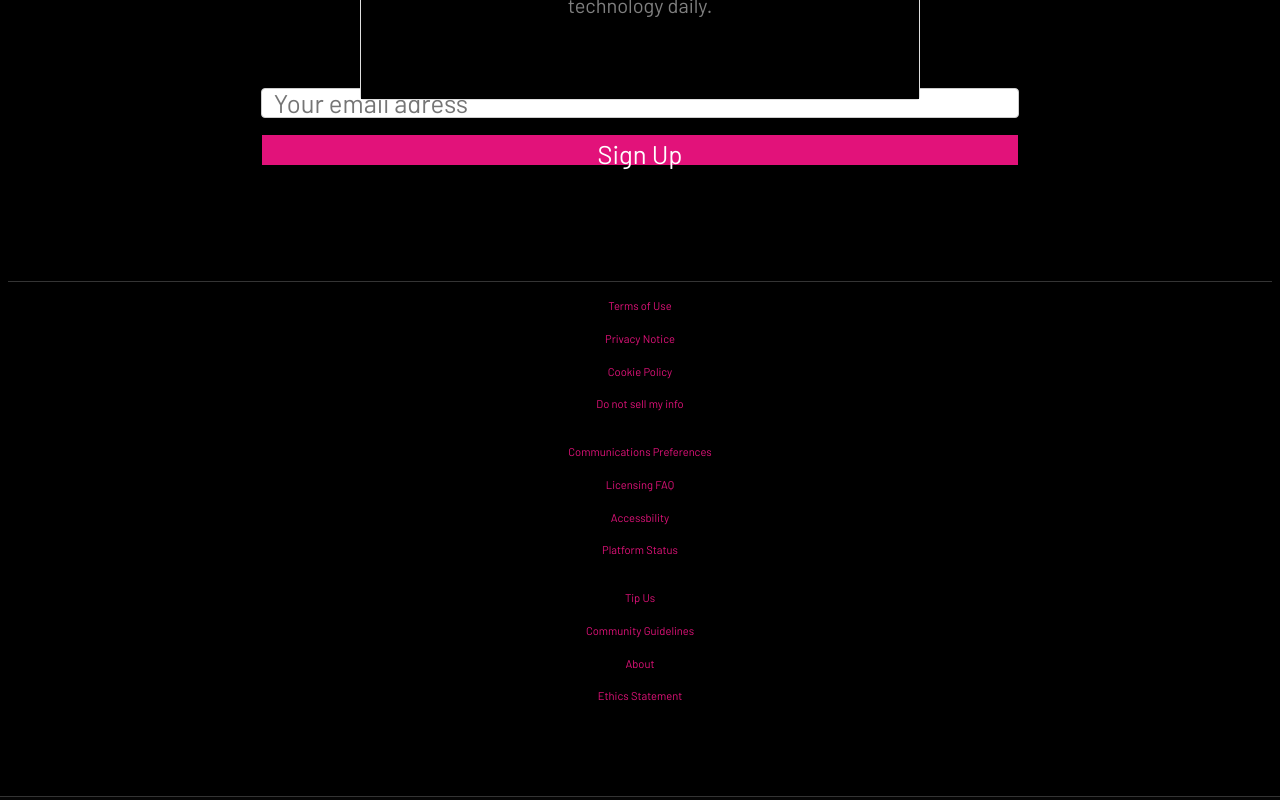
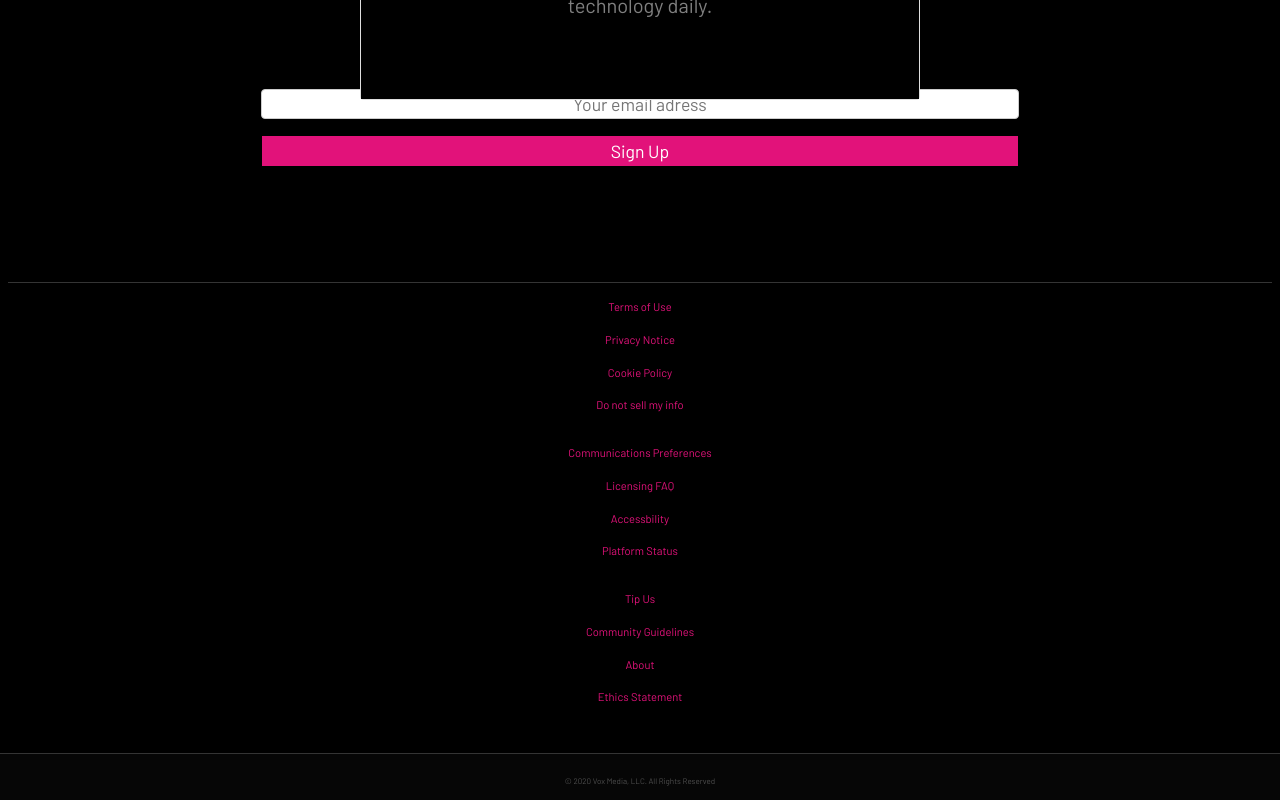
Before and after one commit to SKojiroHiggins/tech-today, a React (Create React App) app in the folder tech-today/: page /gaming in a window 1280 px wide. Shown: the part 460-1260 px from the top of the page. Built offline with nearby package versions, Linux system fonts and the light colour scheme.

Commit message:
fixed footer css issues

```diff
--- a/tech-today/package.json
+++ b/tech-today/package.json
@@ -8,11 +8,8 @@
     "@testing-library/user-event": "^7.2.1",
     "bootstrap": "^4.5.0",
     "react": "^16.13.1",
-<<<<<<< HEAD
     "react-bootstrap": "^1.0.1",
-=======
     "react-adsense": "^0.1.0",
->>>>>>> 05bebe10c0e7d2128a9ff7b708471f35519c9353
     "react-dom": "^16.13.1",
     "react-router-dom": "^5.2.0",
     "react-scripts": "3.4.1"
--- a/tech-today/src/App.css
+++ b/tech-today/src/App.css
@@ -6,25 +6,19 @@
 }
 
 /* Body */
-<<<<<<< HEAD
 html, body {
   min-height: 100%;
 }
-=======
->>>>>>> 5ae02c75df268bac97209b765023cd73e6886468
 body {
   background-color: white;
 
 }
 
 /* Navbar */
-<<<<<<< HEAD
-
 .hamburger {
   min-height: 100%;
 }
-=======
->>>>>>> 5ae02c75df268bac97209b765023cd73e6886468
+
 #navbar {
   background: black;
   overflow: auto;
--- a/tech-today/src/Components/Footer/Footer.css
+++ b/tech-today/src/Components/Footer/Footer.css
@@ -8,12 +8,14 @@
     display: flex;
     flex-direction: column;
 }
-.footer .footer__bottom {
+#footer__bottom-font {
+    font-size: 0.5rem;
+}
+.footer .footer__bottom-font {
     width: 100%;
     height: 7vh;
     border-top: 0.5px solid #343434;
     background-color: #060606;
-    font-size: 0.2rem;
     display: flex;
     justify-content: center;
     align-items: center;
@@ -115,17 +117,21 @@
     color: #b1b1b1;
     margin-bottom: 1.5rem;
 }
-input {
+.footer__input {
     height: 1.9rem;
+    line-height: 1rem;
+    font-size: 0.8rem;
+    text-align: left;
 }
-.footer__btn {
+.footer__vergebtn {
     background: #e2127a;;
     color: white;
     border: 1px solid black;
     height: 2rem;
     width: 40%;
+    font-size: 1rem;
 }
-.footer__btn:hover {
+.footer__vergebtn:hover {
     background: #e2127ac7;
     transition: all ease-in-out 0.3s;
     cursor: pointer;
@@ -162,8 +168,10 @@ and (max-device-width : 1024px)  {
         width: 60%;
     }
     .footer__input,
-    .footer__btn {
+    .footer__vergebtn {
         width: 100%;
+        font-size: 1.1rem;
+        text-align: center;
     }
     .footer__content-links {
         display: flex;
@@ -205,8 +213,10 @@ and (max-device-width : 568px) {
         flex-direction: column;
     }
     .footer__input,
-    .footer__btn {
+    .footer__vergebtn {
         width: 100%;
+        font-size: 1rem;
+        text-align: center;
     }
     .footer__content-links {
         display: flex;
--- a/tech-today/src/Components/Footer/Footer.js
+++ b/tech-today/src/Components/Footer/Footer.js
@@ -23,7 +23,7 @@ const Footer = () => {
                         <h3>Subscribe to our newsletter</h3>
                         <p>Looking to receive the latest news and updates?</p>
                         <input className="footer__input" type="text" placeholder="Your email adress"></input>
-                        <button className="footer__btn">Sign Up</button>
+                        <button className="footer__vergebtn">Sign Up</button>
                     </div>
                 </div>
                 <div className="footer__content-links">
@@ -52,9 +52,9 @@ const Footer = () => {
 
             </div>
 
-            <div className="footer__bottom">
+            <div className="footer__bottom-font">
                 <div className="footer__bottom-copyright">
-                    <h3>© 2020 Vox Media, LLC. All Rights Reserved</h3>
+                    <h3 id="footer__bottom-font">© 2020 Vox Media, LLC. All Rights Reserved</h3>
                 </div>
             </div>
         </div>
```
